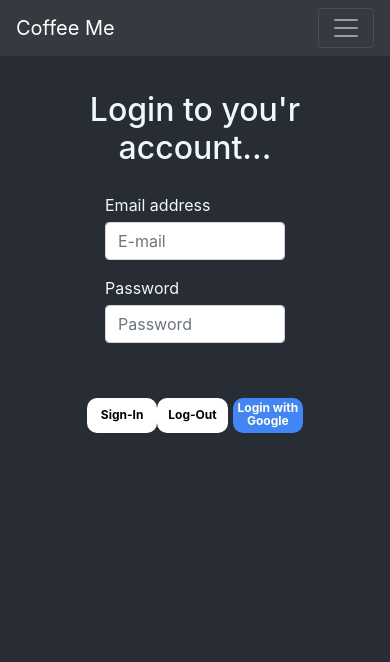
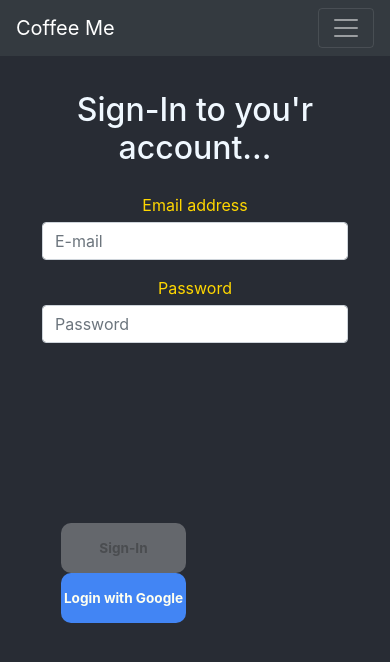
Before and after one commit to Artursadikov/Coffee-Me-reactJs-Firebase-Proj, a React (Create React App) app: page /signin in a window 390 px wide. Shown: the top 662 px of the page. Built offline with nearby package versions, Linux system fonts and the light colour scheme; no server answers.

Commit message:
signin-signup updates

```diff
--- a/src/components/Home.js
+++ b/src/components/Home.js
@@ -3,7 +3,7 @@ import './Home.css';
 import { withRouter } from "react-router-dom";
 import GoToCartModal from './Modal/GoToCartModal';
 import GoToCartDesc from './Modal/GoToCartDesc';
-
+import fire from '../Configuration/Auth';
 
 class Home extends Component {
 
@@ -25,12 +25,18 @@ class Home extends Component {
     })
   }
 
-  goToSignUpPage = () => {
-    alert('in process')
+  goToSignIpPage = () => {
+    this.props.history.push('/signin');
   }
 
-  guestMode = () => {
-    this.props.history.push('/main');
+  guestMode = (e) => {
+    e.preventDefault();
+    fire.auth().signOut().then(()=>{
+      this.props.history.push('/main');
+    }).catch(err=>{
+      alert(err)
+    });
+
   }
 
   toAbout = () => {
@@ -44,9 +50,9 @@ class Home extends Component {
       <div className="jumbotron container">
         <GoToCartModal show={this.state.showModal}>
           <GoToCartDesc
-            goToSignUpPage={this.goToSignUpPage}
+            goToSignUpPage={this.goToSignIpPage}
             cancelModal={this.cancelModal}
-            guestMode={this.guestMode} />
+            guestMode={(e)=>this.guestMode(e)} />
         </GoToCartModal>
         <h1 className="display-4">Buy coffee capsules online</h1>
         <p className="lead">Subscribe and enjoy a <strong>10%</strong> discount...</p>
--- a/src/components/Modal/GoToCartDesc.jsx
+++ b/src/components/Modal/GoToCartDesc.jsx
@@ -7,10 +7,11 @@ import './GoToCartDesc.css';
 
 export default class GoToCartDesc extends Component {
 
+    state = {
+        user: null
+    }
 
-    state = {
-        user: {}
-    }
+    _isMounted = true;
 
     authListenet = () => {
         fire.auth().onAuthStateChanged((user) => {
@@ -19,9 +20,17 @@ export default class GoToCartDesc extends Component {
         })
     }
 
-    componentDidMount() {
-        this.authListenet();
+    componentWillMount() {
+
+        if(this._isMounted){
+            this.authListenet();
+        }
     }
+
+    componentWillUnmount() {
+        this._isMounted = false;
+      }
+
 
 
     render() {
@@ -30,8 +39,8 @@ export default class GoToCartDesc extends Component {
                 <h5 className='homeHeader'>Continue As a User Or Guest ?</h5>
                 <div className="home-btn-div">
                     {
-                        this.state.user ? <button className='signupHome' onClick={this.props.goToSignUpPage}>Log-In</button> :
-                        <button className='signupHome' onClick={this.props.goToSignUpPage}>Sign-up</button>
+                        this.state.user ? null :
+                        <button className='signupHome' onClick={this.props.goToSignIpPage}>Sign-In</button>
                     }
                     <button className='cancelBtnHome' onClick={this.props.cancelModal}>Cancel</button>
                     <button className='guestBtn' onClick={this.props.guestMode} >Guest</button>
--- a/src/components/Nav.js
+++ b/src/components/Nav.js
@@ -1,9 +1,42 @@
 import React, { Component } from 'react';
 import './Nav.css';
 import { Link, NavLink, withRouter } from "react-router-dom";
+import fire from '../Configuration/Auth';
+
+class Nav extends Component {
+
+    state= {
+        user: null
+    }
 
 
-class Nav extends Component {
+    _isMounted = true;
+
+    authListenet = () => {
+        fire.auth().onAuthStateChanged((user) => {
+            user ? this.setState({ user }) : this.setState({ user: null })
+            console.log(this.state.user, "nav")
+        })
+    }
+
+    componentWillMount() {
+
+        if (this._isMounted) {
+            this.authListenet();
+        }
+    }
+
+    componentWillUnmount() {
+        this._isMounted = false;
+    }
+
+
+    submitalogout = (e) => {
+        e.preventDefault();
+        fire.auth().signOut();
+
+    }
+
 
     goToWishListBtn = () => {
         this.props.history.push('/wish');
@@ -22,9 +55,14 @@ class Nav extends Component {
                 </button>
                 <div className="collapse navbar-collapse" id="navbarNav">
                     <ul className="navbar-nav">
-                        <li className="nav-item active">
+                        {
+                            !this.state.user ?
+                            <li className="nav-item active">
                             <NavLink activeStyle={{ backgroundColor: "#e73d3f" }} to='/signin' className="nav-link">Sign-In</NavLink>
                         </li>
+                        : <button className='logOutBtn' onClick={(e)=>this.submitalogout(e)} >Log-Out</button>
+                        }
+
                         <li className="nav-item active">
                             <NavLink activeStyle={{ backgroundColor: "#e73d3f" }} to='/signup' className="nav-link" >Sign-Up</ NavLink>
                         </li>
--- a/src/components/Sigin.js
+++ b/src/components/Sigin.js
@@ -1,13 +1,38 @@
 import React, { Component } from 'react';
 import fire from '../Configuration/Auth';
-
+import Wrapper from './Wrapper';
+import { Redirect } from 'react-router-dom';
 
 class Signin extends Component {
 
     state = {
         email: '',
-        password: ''
+        password: '',
+        user: null,
+        errorMessage: ""
     }
+
+    _isMounted = true;
+
+    authListenet = () => {
+        fire.auth().onAuthStateChanged((user) => {
+            user ? this.setState({ user }) : this.setState({ user: null })
+            console.log(this.state.user , "sign in component")
+        })
+    }
+
+    componentWillMount() {
+
+        if (this._isMounted) {
+            this.authListenet();
+        }
+    }
+
+    componentWillUnmount() {
+        this._isMounted = false;
+    }
+
+
 
 
     emailHandler = (e) => {
@@ -22,19 +47,23 @@ class Signin extends Component {
         })
     }
 
-    submitSignin=(e)=>{
+    submitSignin = (e) => {
         e.preventDefault();
-        fire.auth().signInWithEmailAndPassword(this.state.email, this.state.password).then((user)=>{
+        fire.auth().signInWithEmailAndPassword(this.state.email, this.state.password).then((user) => {
+            this.setState({
+                user: user
+            })
+
             console.log(user)
-        }).catch(err=>{
-            console.log(err)
+        }).catch(err => {
+            let errorMSG = "The password or the email is invalid"
+            this.setState({
+                errorMessage: errorMSG
+            })
         })
     }
 
-    submitalogout =(e)=>{
-        e.preventDefault();
-        fire.auth().signOut();
-    }
+
 
 
 
@@ -43,11 +72,16 @@ class Signin extends Component {
         return (
             <div className="container">
                 <div className="divcontent">
-                    <h2 className="createheader">Login to you'r account... </h2>
+                    {
+                        !this.state.user ? <h2 className="createheader">Sign-In to you'r account... </h2> :
+                            <h2 style={{ textTransform: 'capitalize', fontSize: '25px' }} className="createheader">Welcome Back {this.state.user.email} !</h2>
+                    }
+
                     <form>
                                     <div className="form-group">
-                            <label>Email address</label>
+                                        <label style={{ color: 'gold', textAlign: 'center' }}>Email address</label>
                                         <input
+                                        required
                                             value={this.state.email}
                                             onChange={(e) => this.emailHandler(e)}
                                             name='email' placeholder="E-mail"
@@ -56,17 +90,33 @@ class Signin extends Component {
                                         />
                                     </div>
                                     <div className="form-group">
-                            <label>Password</label>
+                                        <label style={{ color: 'gold', textAlign: 'center' }}>Password</label>
                                         <input
+                                        required
                                             value={this.state.password}
                                             onChange={(e) => this.passwordHandler(e)}
                                             name="password" placeholder="Password"
                                             type="password" className="form-control" />
                                     </div>
+                                    {
+                                        this.state.errorMessage ? <h5 className='errorMsg'>{this.state.errorMessage}</h5>
+                                            :
+                                            null
+                                    }
                         <div className="buttonssingup">
-                            <button onClick={(e)=>this.submitSignin(e)} type="button" className="signupbtn sub">Sign-In</button>
-                            <button onClick={(e)=>this.submitalogout(e)} type="button" className="signupbtn sub">Log-Out</button>
+
+                            {this.state.user ?
+                                 <Redirect to= "/" />
+                                :
+                                <Wrapper>
+                                    {
+                                        this.state.email === '' || this.state.password === '' ?
+                                            <button disabled onClick={(e) => this.submitSignin(e)} type="button" className="signupbtn">Sign-In</button>
+                                            : <button onClick={(e) => this.submitSignin(e)} type="button" className="signupbtn">Sign-In</button>
+                                    }
                                     <button className="signupbtn google">Login with Google</button>
+                                </Wrapper>
+                            }
                         </div>
                     </form>
                 </div>
--- a/src/components/Signup-Signin.css
+++ b/src/components/Signup-Signin.css
@@ -1,10 +1,9 @@
 form {
     margin-top: 25px;
+}
 
-}
-.divcontent{
+.divcontent {
     color: aliceblue;
-
 }
 
 .form-control, label {
@@ -13,56 +12,99 @@ form {
     margin-left: auto;
     margin-right: auto;
     margin-bottom: 5px;
-
 }
 
 .createheader {
     text-align: center;
 }
 
-.buttonssingup {
-    width: 60%;
-    height: 60px;
-    margin-left: auto;
-    margin-right: auto;
-    margin-top: 55px;
-    display: flex;
-    justify-content: center;
-    line-height: 80%;
-
-}
-
 .signupbtn {
-    width: 150px;
-    height: 35px;
-    margin-left: auto;
-    margin-right: auto;
+    width: 125px;
+    height: 50px;
     border-radius: 10px;
     border: none;
     outline: none !important;
     font-size: 75%;
-    font-weight: bold;
-
-}
-.google {
-    margin-left: 5px;
-    background-color:#4285F4;
-    color: ivory;
-
+    margin-left: 20px;
+    margin-right: 20px;
+    font-weight: bolder;
 }
 
-.google:hover{
+.signupbtn:hover {
+    background-color: #4285F4;
+    color: white;
+    transition: all 0.3s ease-out;
+}
+
+.google {
+    background-color: #4285F4;
+    color: ivory;
+}
+
+.google:hover {
     background-color: rgb(10, 98, 240);
-    transition: background-color 0.5s, border 0.5s;
+    transition: all 0.3s ease-out;
     border: 2px white solid;
 }
 
-.sub{
-    background-color: white;
+.errorMsg {
+    color: ivory;
+    background-color: rgba(255, 0, 0, 0.486);
+    text-align: center;
 }
-.sub:hover {
-    background-color: #4285F4;
+
+.logOutBtn {
+    width: 125px;
+    height: 40px;
+    border-radius: 10px;
+    border: 2px solid ivory;
     color: ivory;
-    border: 2px white solid;
-    transition: background-color 0.5s, border 0.5s;
+    text-align: center;
+    font-weight: bolder;
+    background-color: transparent;
+    margin: 5px;
 }
+
+.logOutBtn:hover {
+    background-color: ivory;
+    color: #343a40;
+    transition: all 0.3s ease-out;
+}
+
+.buttonssingup {
+    width: auto;
+    height: 160px;
+    margin-top: 60px;
+    margin-left: auto;
+    margin-right: auto;
+    display: flex;
+    justify-content: space-evenly;
+    align-items: center;
+}
+
+@media only screen and (max-width: 600px) {
+    .buttonssingup {
+        width: 80%;
+        height: 160px;
+        display: flex;
+        align-items: center;
+        margin-left: auto;
+        margin-right: auto;
+        justify-content: space-evenly;
+        margin-top: 150px;
+    }
+    .signupbtn {
+        width: 125px;
+        height: 50px;
+        border-radius: 10px;
+        border: none;
+        outline: none !important;
+        font-size: 85%;
+        font-weight: bold;
+        margin-left: 10px;
+        margin-right: 10px;
+    }
+    .form-control {
+        width: 85%;
+    }
+}
```
Also changed, not shown: src/components/Signup.js (+98 -17 lines). Lines whose indentation alone changed are shown as unchanged.
